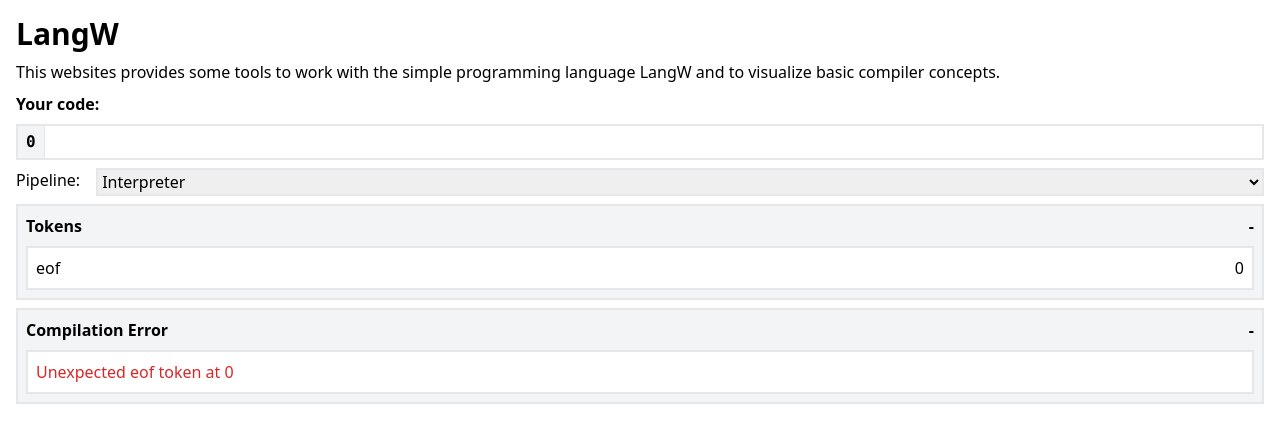
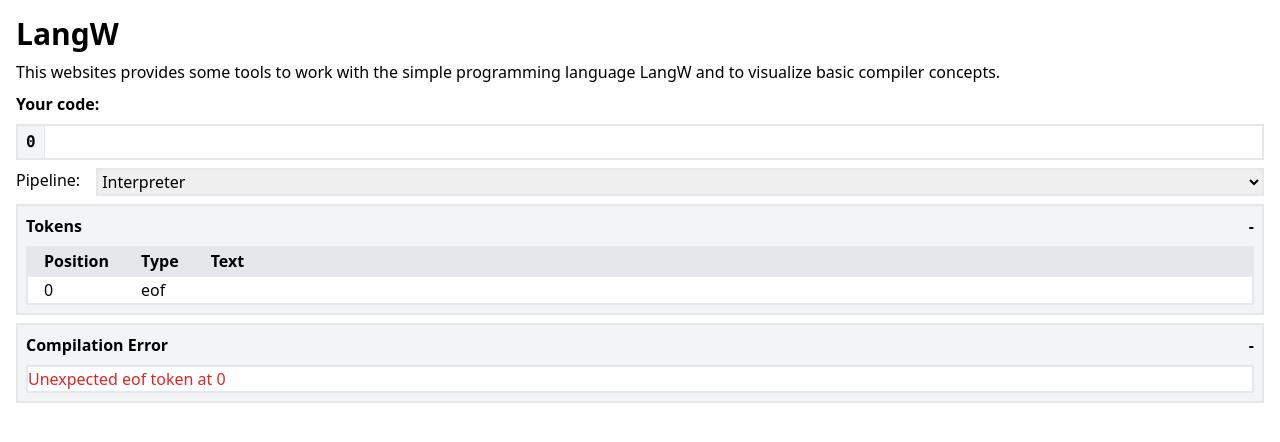
Before and after one commit to skyz1/lang-w, a React (Create React App) app: page / in a window 1280 px wide. Shown: the top 442 px of the page. Built offline with nearby package versions, Linux system fonts and the light colour scheme.

Commit message:
Use tables

```diff
--- a/src/components/CollapsibleComponent.tsx
+++ b/src/components/CollapsibleComponent.tsx
@@ -10,7 +10,7 @@ function CollapsibleComponent(props: PropsWithChildren<{name: string}>) {
             <div className='flex-none'>{collapsed ? "+" : "-"}</div>
         </div>
         {!collapsed &&
-        <div className='border-2 bg-white mt-2 p-2 h-fit max-h-36 overflow-auto flex flex-col space-y-1' onClick={e => e.stopPropagation()}>
+        <div className='border-2 bg-white mt-2 h-fit max-h-36 overflow-auto flex flex-col space-y-1' onClick={e => e.stopPropagation()}>
             {props.children}
         </div>}
     </div>
--- a/src/components/IntermediateComponent.tsx
+++ b/src/components/IntermediateComponent.tsx
@@ -11,7 +11,9 @@ function IntermediateComponent({intermediate}: {intermediate: Intermediate}) {
     case "Tokens":
       return <TokensComponent tokens={intermediate.tokens}></TokensComponent>
     case "AST":
-      return <AstComponent root={intermediate.ast}></AstComponent>
+      return <div className='mx-2 mb-2 flex'>
+          <AstComponent root={intermediate.ast}></AstComponent>
+        </div>
     case "Opcodes":
       return <OpcodeComponent program={intermediate.opcodes.program}></OpcodeComponent>
       case "WASM":
--- a/src/components/OpcodeComponent.tsx
+++ b/src/components/OpcodeComponent.tsx
@@ -1,14 +1,23 @@
 import { Program } from '../lang-w/compileBytecode';
 
 const OpcodeComponent = (props: {program: Program} ) => {
-    return <>
-        {props.program.map((instruction, i) =>
-            <div key={i} className={"flex flex-row"}>
-            <span className='w-8 shrink-0'>{i}</span>
-            <span className='w-16 shrink-0'>{instruction.opcode}</span>
-            <span className='flex-auto'>{ instruction.annotation || instruction.argument || "" }</span>
-            </div>
-        )}
-    </>
+    return <table>
+        <thead>
+            <tr>
+                <th>Index</th>
+                <th>Opcode</th>
+                <th className="w-full">Argument</th>
+            </tr>
+        </thead>
+        <tbody>
+            {props.program.map((instruction, i) =>
+                <tr key={i}>
+                    <td>{i}</td>
+                    <td>{instruction.opcode}</td>
+                    <td>{instruction.annotation || instruction.argument || ""}</td>
+                </tr>
+            )}
+        </tbody>
+    </table>
 }
 export default OpcodeComponent;
--- a/src/components/PipelineComponent.tsx
+++ b/src/components/PipelineComponent.tsx
@@ -50,13 +50,22 @@ function PipelineComponent(props: {code: string, pipeline: string, onTokensGener
 
     var lastResult = undefined;
     if (result.length > 0) {
-        lastResult = <div className='flex flex-col space-y-1'>
-            {result.map(({variable, value}) =>
-                <div key={value} className={"flex flex-row"}>
-                    <span className='w-12'>{variable}</span>
-                    <span className='flex-auto'>{value}</span>
-                </div>)}
-        </div>
+        lastResult = (<table>
+            <thead>
+                <tr>
+                    <th>Variable</th>
+                    <th className='w-full'>Value</th>
+                </tr>
+            </thead>
+            <tbody>
+                {result.map(({variable, value}) =>
+                    <tr key={value}>
+                        <td>{variable}</td>
+                        <td>{value}</td>
+                    </tr>
+                )}
+            </tbody>
+        </table>)
     } else if (runtimeError) {
         lastResult = <div className={"text-red-600"}>Runtime error: {runtimeError}</div>
     }
--- a/src/components/TokensComponent.tsx
+++ b/src/components/TokensComponent.tsx
@@ -1,14 +1,23 @@
 import { Token } from '../lang-w/tokenize';
 
 const TokensComponent = (props: {tokens: Array<Token>} ) => {
-    return <>
-        {props.tokens.map((token, i) =>
-            <div key={i} className={"flex flex-row " + token.color}>
-                <span className='w-24 shrink-0'>{token.type}</span>
-                <span className='flex-auto'>{token.text}</span>
-                <span className='shrink-0'>{token.index}</span>
-            </div>
-        )}
-    </>
+    return <table>
+        <thead>
+            <tr>
+                <th>Position</th>
+                <th>Type</th>
+                <th className="w-full">Text</th>
+            </tr>
+        </thead>
+        <tbody>
+            {props.tokens.map((token, i) =>
+                <tr key={i} className={token.color}>
+                    <td>{token.index}</td>
+                    <td>{token.type}</td>
+                    <td>{token.text}</td>
+                </tr>
+            )}
+        </tbody>
+    </table>
 }
 export default TokensComponent;
--- a/src/components/WasmComponent.tsx
+++ b/src/components/WasmComponent.tsx
@@ -10,14 +10,23 @@ const WasmComponent = ({wasm}: {wasm: WasmProgram} ) => {
         instructions.push({bytes, text, index})
     });
 
-    return <>
-        {instructions.map((instruction, i) =>
-            <div key={i} className={"flex flex-row"}>
-                <span className='w-12 shrink-0'>{instruction.index}</span>
-                <span className='w-32 shrink-0'>{instruction.bytes}</span>
-                <span className='flex-auto'>{instruction.text}</span>
-            </div>
-        )}
-    </>
+    return <table>
+        <thead>
+            <tr>
+                <th>Index</th>
+                <th>Bytes</th>
+                <th className="w-full">Info</th>
+            </tr>
+        </thead>
+        <tbody>
+            {instructions.map((instruction, i) =>
+                <tr key={i}>
+                    <td>{instruction.index}</td>
+                    <td>{instruction.bytes}</td>
+                    <td>{instruction.text}</td>
+                </tr>
+            )}
+        </tbody>
+    </table>
 }
 export default WasmComponent;
--- a/src/index.css
+++ b/src/index.css
@@ -1,3 +1,19 @@
 @tailwind base;
 @tailwind components;
 @tailwind utilities;
+
+table {
+    @apply w-full table-auto;
+}
+
+thead {
+    @apply sticky top-0 bg-gray-200;
+}
+
+th {
+    @apply px-4 pb-1 text-left;
+}
+
+td {
+    @apply px-4;
+}
```
